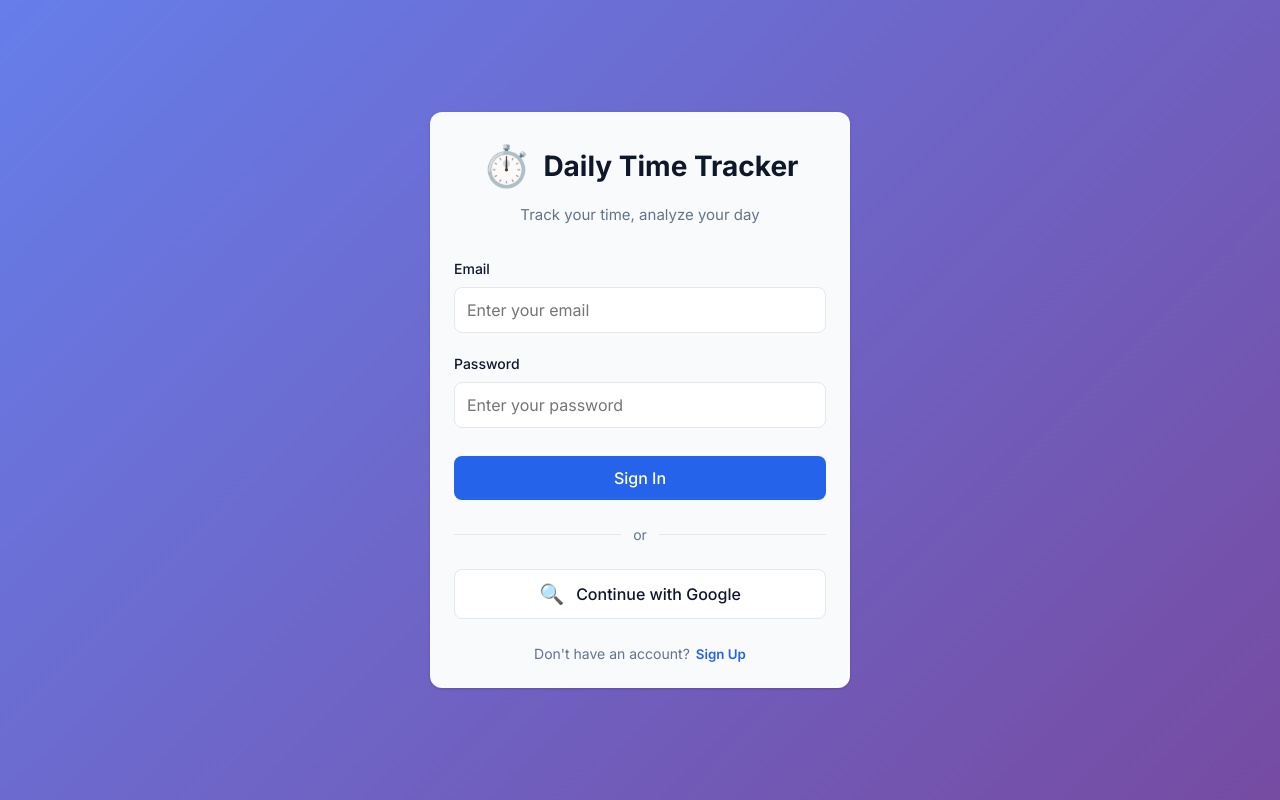
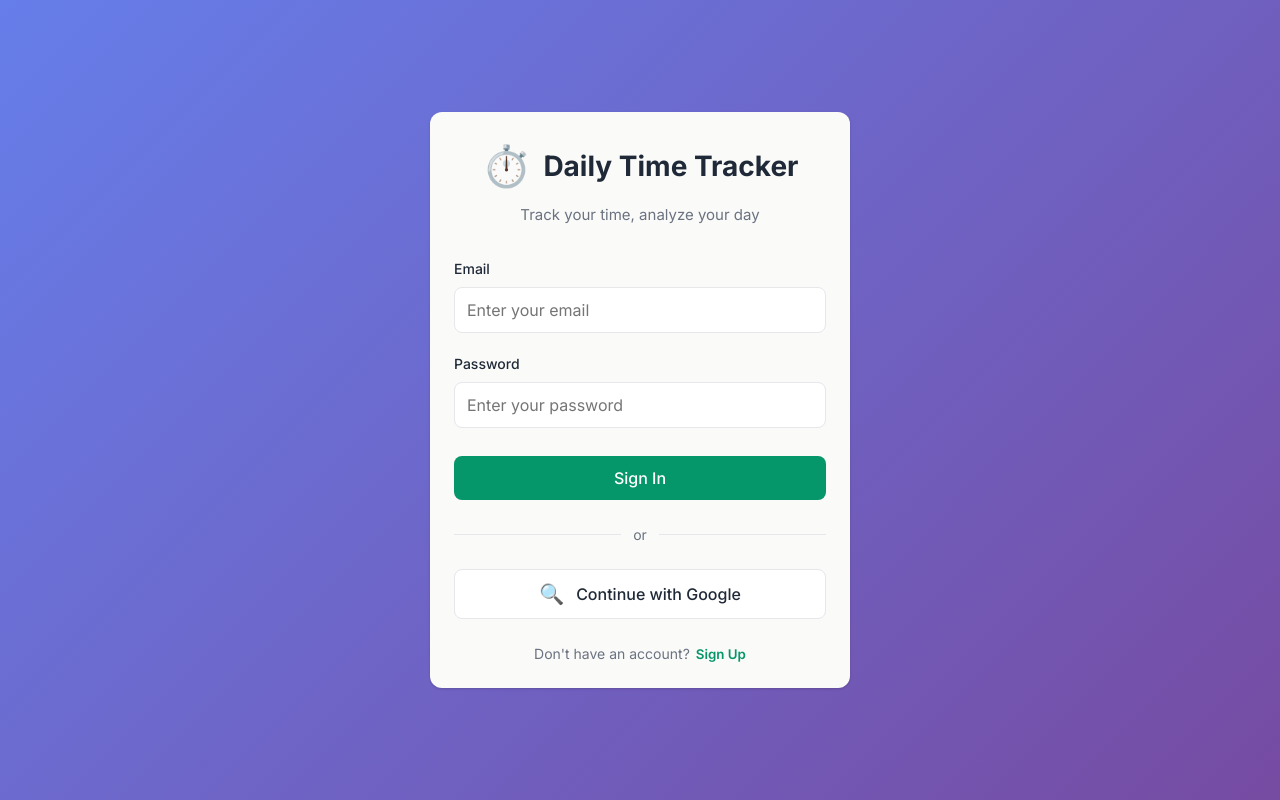
Before and after one commit to G-Kangutkar/Daily_Time_Tracking_Dashboard-Project, a React (Vite) app: page /login in a window 1280 px wide. Built offline with nearby package versions, Linux system fonts and the light colour scheme; no server answers.

Commit message:
Updated index.css

```diff
--- a/src/index.css
+++ b/src/index.css
@@ -5,13 +5,13 @@
 }
 
 :root {
- --primary: #2563EB;
+ --primary: #059669;
 --success: #10B981;
 --warning: #F59E0B;
---bg-primary: #F8FAFC;
+--bg-primary: #FAFAF9;
 --bg-secondary: #FFFFFF;
---text-primary: #0F172A;
---text-secondary: #64748B;
+--text-primary: #1F2937;
+--text-secondary: #6B7280;
   --border: #E5E7EB;
   --shadow: 0 1px 3px 0 rgba(0, 0, 0, 0.1), 0 1px 2px 0 rgba(0, 0, 0, 0.06);
   --shadow-lg: 0 10px 15px -3px rgba(0, 0, 0, 0.1), 0 4px 6px -2px rgba(0, 0, 0, 0.05);
```
